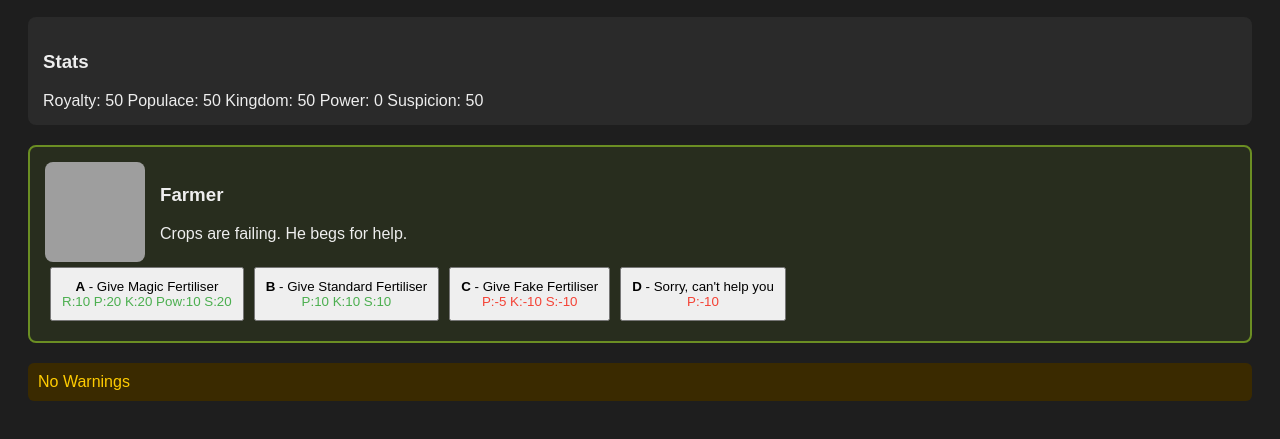
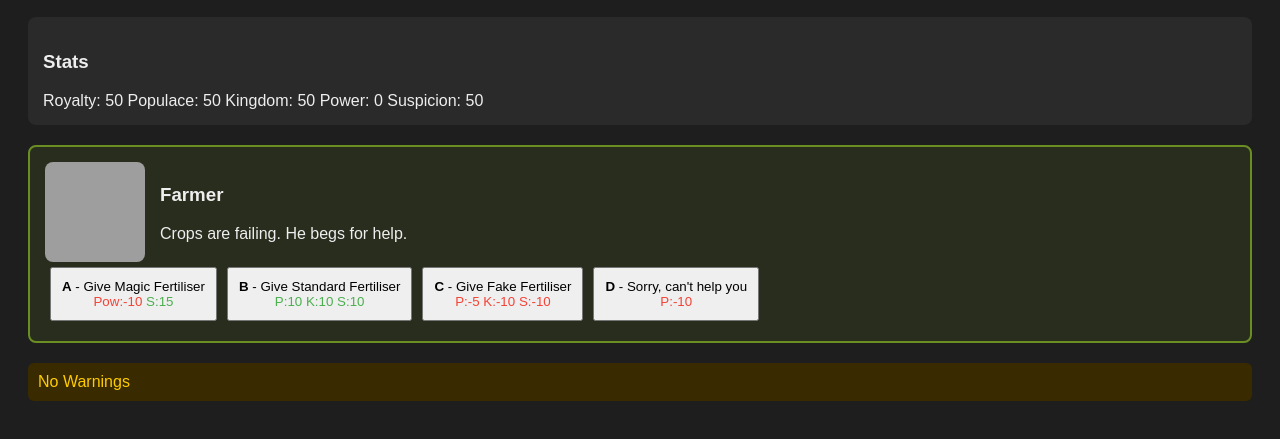
Before and after one commit to Twuffle/twuffle.github.io, a plain HTML site: page index.html in a window 1280 px wide. Shown: the part 123-562 px from the top of the page. Drawn offline with Linux system fonts and the light colour scheme; grey boxes are pictures that could not be loaded.

Commit message:
Added individual branching dialogue
 index.html:

  - formatChoice now uses truthiness checks instead of !== 0, so undefined/missing effect keys are safely ignored

  - updateChoices signature changed to (choices, visual); effects are now optional per button; if a choice has next it calls advanceToBranchNode, otherwise advances to the next NPC as before

  - advanceToBranchNode - new function; mirrors the same fade-out/fade-in pattern as nextStep() with isTransitioning guarding both transitions

  - updateContent call site updated to updateChoices(npc.choices, visual)

  dialogue.json:

  - Farmer choice A now branches: immediate effects are power -10, suspicion +15, then the farmer confronts you, and two terminal choices resolve the encounter. Just an example of it functioning

```diff
--- a/dialogue.json
+++ b/dialogue.json
@@ -13,7 +13,20 @@
       "choices": {
         "A": {
           "text": "Give Magic Fertiliser",
-          "effects": { "royalty": 10, "populace": 20, "kingdom": 20, "power": 10, "suspicion": 20 }
+          "effects": { "power": -10, "suspicion": 15 },
+          "next": {
+            "desc": "His crops surge overnight. He arrives again, wide-eyed. 'That's not natural. What are you?'",
+            "choices": {
+              "A": {
+                "text": "Just gifted with plants. Don't read into it.",
+                "effects": { "royalty": 10, "populace": 20, "kingdom": 20, "power": 0, "suspicion": -5 }
+              },
+              "B": {
+                "text": "What you don't know won't hurt you.",
+                "effects": { "royalty": 5, "populace": 10, "kingdom": 15, "power": 0, "suspicion": 5 }
+              }
+            }
+          }
         },
         "B": {
           "text": "Give Standard Fertiliser",
--- a/index.html
+++ b/index.html
@@ -126,28 +126,51 @@ function startGame() {
 }
 
 //Helper to build the choice buttons
-function updateChoices(npc) {
+function updateChoices(choices, visual) {
   let choicesDiv = document.getElementById("choices");
   choicesDiv.innerHTML = "";
 
-  for (let key in npc.choices) {
+  for (let key in choices) {
+    let c = choices[key];
     let btn = document.createElement("button");
-    let c = npc.choices[key];
 
-    btn.innerHTML = `<b>${key}</b> - ${c.text}<br>${formatChoice(c.effects)}`;
+    btn.innerHTML = `<b>${key}</b> - ${c.text}<br>${formatChoice(c.effects || {})}`;
 
     btn.onclick = () => {
       if (isTransitioning) return;
-      applyChoice(c.effects);
+      if (c.effects) applyChoice(c.effects);
       updateStats();
+
+      if (c.next) {
+        advanceToBranchNode(c.next, visual);
+      } else {
         currentStep++;
-
         let dayNumber = Math.min(CONFIG.DAYS, Math.floor(currentStep / CONFIG.NPCS_PER_DAY) + 1);
         document.getElementById("day").innerText = dayNumber;
         nextStep();
+      }
     };
     choicesDiv.appendChild(btn);
   }
+}
+
+function advanceToBranchNode(node, visual) {
+  isTransitioning = true;
+  const container = document.getElementById("npcContainer");
+
+  container.classList.remove("fade-in");
+  container.classList.add("fade-out");
+
+  setTimeout(() => {
+    document.getElementById("npcDesc").innerText = node.desc;
+    updateChoices(node.choices, visual);
+
+    void container.offsetWidth;
+    container.classList.remove("fade-out");
+    container.classList.add("fade-in");
+
+    setTimeout(() => { isTransitioning = false; }, 300);
+  }, 300);
 }
 
 //Warning system
@@ -231,15 +254,13 @@ function formatStat(label, value) {
   return `<span class="${className}">${label}:${value}</span>`;
 }
 
-function formatChoice(choice) {
+function formatChoice(effects) {
   let parts = [];
-
-	  if (choice.royalty !== 0) parts.push(formatStat("R", choice.royalty));
-	  if (choice.populace !== 0) parts.push(formatStat("P", choice.populace));
-	  if (choice.kingdom !== 0) parts.push(formatStat("K", choice.kingdom));
-	  if (choice.power !== 0) parts.push(formatStat("Pow", choice.power));
-	  if (choice.suspicion !== 0) parts.push(formatStat("S", choice.suspicion));
-
+  if (effects.royalty) parts.push(formatStat("R", effects.royalty));
+  if (effects.populace) parts.push(formatStat("P", effects.populace));
+  if (effects.kingdom) parts.push(formatStat("K", effects.kingdom));
+  if (effects.power) parts.push(formatStat("Pow", effects.power));
+  if (effects.suspicion) parts.push(formatStat("S", effects.suspicion));
   return parts.join(" ");
 }
 
@@ -273,7 +294,7 @@ function nextStep() {
     container.style.border = `2px solid ${visual.color || "#888"}`;
     container.style.background = visual.color ? visual.color + "22" : "#2a2a2a";
 
-    updateChoices(npc);
+    updateChoices(npc.choices, visual);
   };
 
   if (currentStep === 0) {
```
Also changed, not shown: json_instructions.txt (added). Lines whose indentation alone changed are shown as unchanged.
